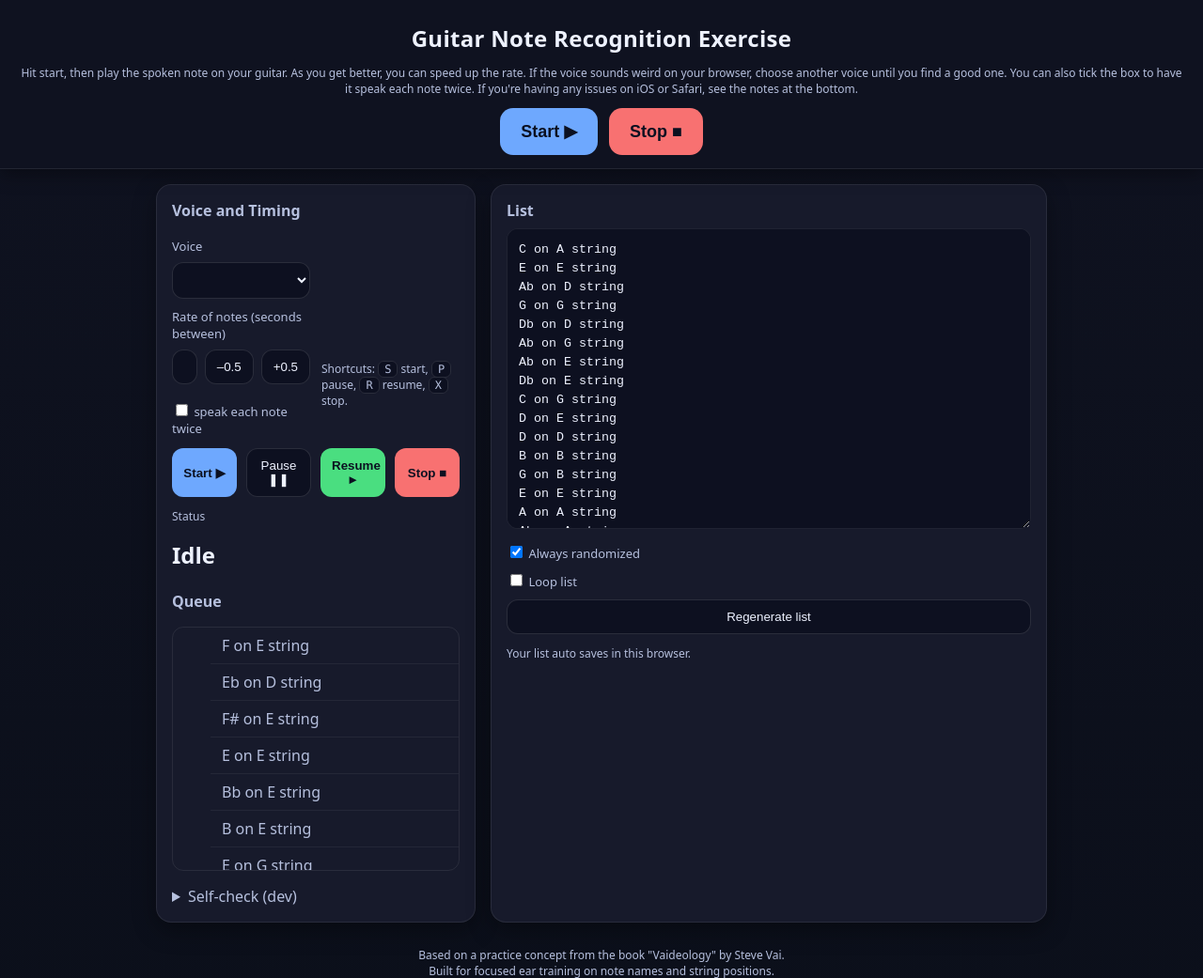
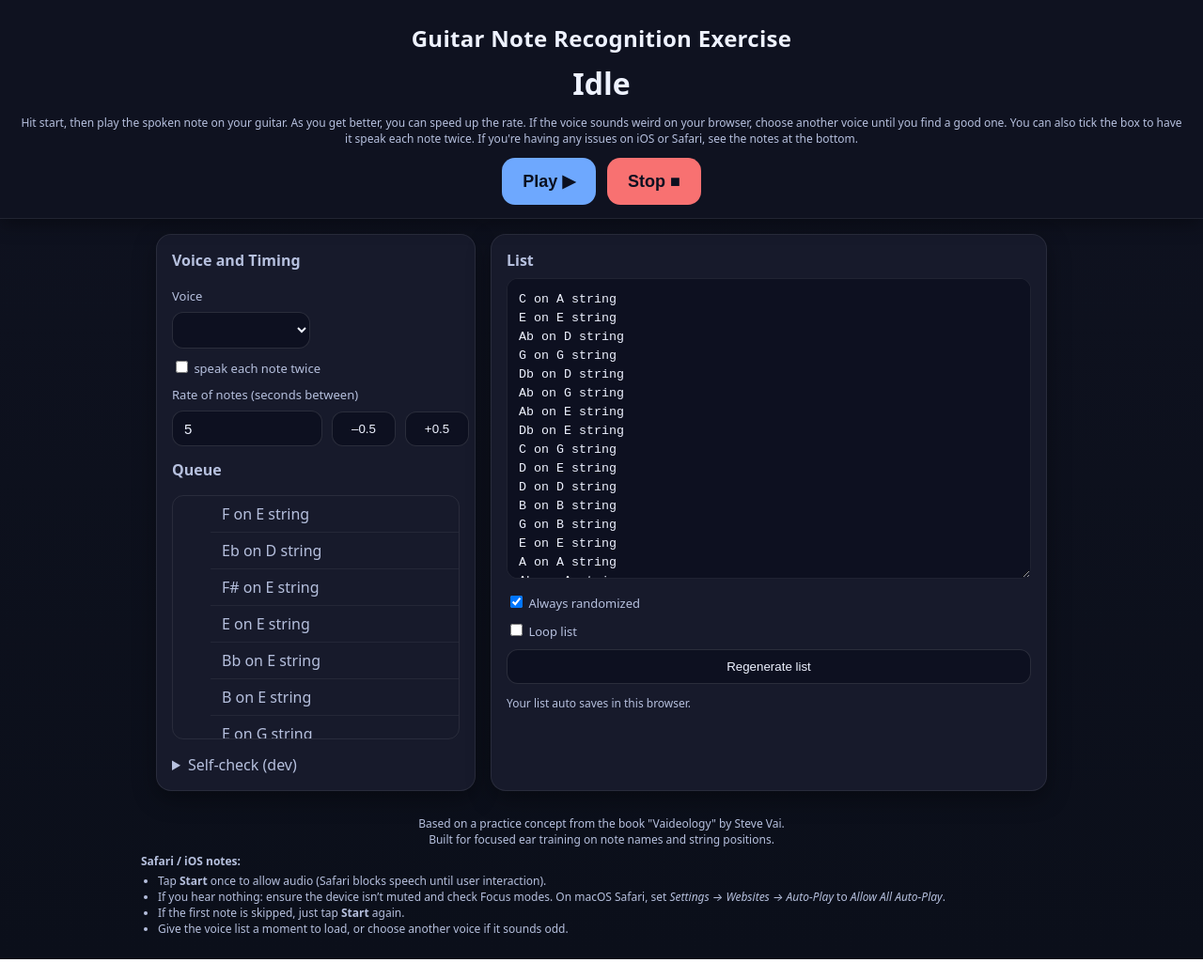
Before and after one commit to coreytree/guitar-note-trainer, a plain HTML site: page index.html in a window 1280 px wide. Shown: the top 1041 px of the page at 94% size. Drawn offline with Linux system fonts and the light colour scheme.

Commit message:
Add files via upload

```diff
--- a/index.html
+++ b/index.html
@@ -17,9 +17,8 @@
     label{ display:block; font-size:13px; color:var(--muted); margin-top:10px; }
     select,input[type="number"]{ width:100%; padding:10px 12px; border-radius:12px; border:1px solid rgba(255,255,255,0.12); background:#0d1020; color:var(--text); }
     .row{ display:grid; grid-template-columns:1fr 1fr; gap:12px; }
-    .controls{ display:grid; grid-template-columns:repeat(4,minmax(0,1fr)); gap:10px; margin-top:12px; }
     button{ padding:10px 12px; border-radius:12px; border:1px solid rgba(255,255,255,0.12); background:#0d1020; color:var(--text); cursor:pointer; }
-    button.primary{ background:var(--accent); color:#0b1020; border:none; font-weight:700; }
+    button.primary{ background:var(--accent); color:#0b1020; border:1px solid transparent; font-weight:700; box-shadow:none; }
     button.success{ background:var(--good); color:#0b1020; border:none; font-weight:700; }
     button.danger{ background:var(--danger); color:#0b1020; border:none; font-weight:700; }
     .stack{ display:grid; gap:8px; }
@@ -36,20 +35,23 @@
     .badge { padding:2px 8px; border-radius:999px; font-size:11px; display:inline-block; }
     .pass { background:#093; }
     .fail { background:#933; }
+    .status-top { font-size:32px; font-weight:900; margin:10px 0 4px; white-space:pre-wrap; }
     /* Hero controls under the headline */
     .hero-controls { display:flex; justify-content:center; gap:12px; margin:12px 0 6px; }
     .hero-controls .big { font-size:18px; font-weight:800; padding:14px 22px; border-radius:14px; }
     .hero-controls .big:active { transform: translateY(1px); }
-      @media (max-width: 720px) {
+    /* Rock-ish visuals */
+
+    button.primary{ background:var(--accent); color:#0b1020; border:none; font-weight:700; box-shadow: var(--accent-glow); }
+
+    .status-top { font-size:32px; font-weight:900; margin:10px 0 4px; white-space:pre-wrap; }
+
+
+
+    $1@media (max-width: 720px) {
       .hero-controls { flex-wrap: wrap; gap:10px; }
       .hero-controls .big { flex:1 1 140px; width:100%; }
       .app { grid-template-columns: 1fr; }
-      .hero-controls { flex-wrap: wrap; gap:10px; }
-      .hero-controls .big { flex:1 1 140px; width:100%; }
-      .app { grid-template-columns: 1fr; }
-      .card.vt { order: 1; }
-      .card.list { order: 2; }
-    }
       .card.vt { order: 1; }
       .card.list { order: 2; }
     }
@@ -58,13 +60,45 @@
 <body>
   <header>
     <h1>Guitar Note Recognition Exercise</h1>
+    <div id="status" class="status-top">Idle</div>
     <p class="mini">Hit start, then play the spoken note on your guitar. As you get better, you can speed up the rate. If the voice sounds weird on your browser, choose another voice until you find a good one. You can also tick the box to have it speak each note twice. If you're having any issues on iOS or Safari, see the notes at the bottom.</p>
     <div class="hero-controls">
-      <button id="startTop" class="primary big" aria-label="Start exercise">Start ▶</button>
+      <button id="startTop" class="primary big" aria-label="Play exercise">Play ▶</button>
       <button id="stopTop" class="danger big" aria-label="Stop exercise">Stop ■</button>
     </div>
   </header>
   <main class="app">
+    <section class="card vt">
+      <h2>Voice and Timing</h2>
+      <div class="row">
+        <div class="stack">
+          <label for="voice">Voice</label>
+          <select id="voice"></select>
+        </div>
+        <div class="stack"></div>
+      </div>
+      <label><input type="checkbox" id="repeatEach" /> speak each note twice</label>
+      <div class="row" style="grid-template-columns: 1fr;">
+        <div class="stack">
+          <label for="pauseSec">Rate of notes (seconds between)</label>
+          <div class="row" style="grid-template-columns: minmax(160px, 1fr) auto auto; gap:10px; align-items:center;">
+            <input id="pauseSec" type="number" min="0" value="5" step="0.1" style="height:38px; font-size:15px;" />
+            <button id="pauseDec" title="Decrease by 0.5" style="min-width:68px;">–0.5</button>
+            <button id="pauseInc" title="Increase by 0.5" style="min-width:68px;">+0.5</button>
+          </div>
+        </div>
+      </div>
+
+      <h2 style="margin-top:14px;">Queue</h2>
+      <ol id="queue" class="queue"></ol>
+
+      <details class="dev">
+        <summary>Self-check (dev)</summary>
+        <div id="testSummary" class="mini"></div>
+        <pre id="testLog"></pre>
+      </details>
+    </section>
+
     <section class="card list">
       <h2>List</h2>
       <textarea id="list" placeholder="Example:
@@ -74,59 +108,10 @@ C on D string
 ..."></textarea>
       <label><input type="checkbox" id="shuffle" checked /> Always randomized</label>
       <label><input type="checkbox" id="loop" /> Loop list</label>
-
       <div class="row" style="margin-top:10px; grid-template-columns:1fr;">
         <button id="regenBtn" class="warn">Regenerate list</button>
       </div>
       <p class="mini">Your list auto saves in this browser.</p>
-    </section>
-
-    <section class="card vt">
-      <h2>Voice and Timing</h2>
-      <div class="row">
-        <div class="stack">
-          <label for="voice">Voice</label>
-          <select id="voice"></select>
-        </div>
-        <div class="stack"></div>
-      </div>
-      <div class="row">
-        <div class="stack">
-          <label for="pauseSec">Rate of notes (seconds between)</label>
-          <div class="row" style="grid-template-columns: 1fr auto auto; gap:8px;">
-            <input id="pauseSec" type="number" min="0" value="5" step="0.1" />
-            <button id="pauseDec" title="Decrease by 0.5">–0.5</button>
-            <button id="pauseInc" title="Increase by 0.5">+0.5</button>
-          </div>
-          <label><input type="checkbox" id="repeatEach" /> speak each note twice</label>
-        </div>
-        <div class="stack">
-          <label>&nbsp;</label>
-          <div class="mini">Shortcuts: <span class="kbd">S</span> start, <span class="kbd">P</span> pause, <span class="kbd">R</span> resume, <span class="kbd">X</span> stop.</div>
-        </div>
-      </div>
-      </div>
-
-      <div class="controls">
-        <button id="start" class="primary">Start ▶</button>
-        <button id="pauseBtn">Pause ❚❚</button>
-        <button id="resumeBtn" class="success">Resume ►</button>
-        <button id="stopBtn" class="danger">Stop ■</button>
-      </div>
-
-      <div class="stack" style="margin-top:12px;">
-        <div class="mini">Status</div>
-        <div id="status" class="now">Idle</div>
-      </div>
-
-      <h2 style="margin-top:14px;">Queue</h2>
-      <ol id="queue" class="queue"></ol>
-
-      <details class="dev">
-        <summary>Self‑check (dev)</summary>
-        <div id="testSummary" class="mini"></div>
-        <pre id="testLog"></pre>
-      </details>
     </section>
   </main>
   <footer>
@@ -136,7 +121,7 @@ C on D string
       <strong>Safari / iOS notes:</strong>
       <ul class="mini" style="margin:4px 0 0 18px; padding:0;">
         <li>Tap <b>Start</b> once to allow audio (Safari blocks speech until user interaction).</li>
-      <li>If you hear nothing: ensure the device isn’t muted and check Focus modes. On macOS Safari, set <em>Settings → Websites → Auto‑Play</em> to <em>Allow All Auto‑Play</em>.</li>
+        <li>If you hear nothing: ensure the device isn’t muted and check Focus modes. On macOS Safari, set <em>Settings → Websites → Auto-Play</em> to <em>Allow All Auto-Play</em>.</li>
         <li>If the first note is skipped, just tap <b>Start</b> again.</li>
         <li>Give the voice list a moment to load, or choose another voice if it sounds odd.</li>
       </ul>
@@ -154,10 +139,6 @@ C on D string
     const queueEl = document.getElementById('queue');
     const statusEl = document.getElementById('status');
 
-    const startBtn = document.getElementById('start');
-    const pauseBtn = document.getElementById('pauseBtn');
-    const resumeBtn = document.getElementById('resumeBtn');
-    const stopBtn = document.getElementById('stopBtn');
     const regenBtn = document.getElementById('regenBtn');
     const shuffleEl = document.getElementById('shuffle');
     const startTop = document.getElementById('startTop');
@@ -213,7 +194,7 @@ C on D string
     }
 
     // Queue and player
-    let queue = []; let idx = -1; let speaking = false; let paused = false; let pendingTimer = null;
+    let queue = []; let idx = -1; let speaking = false; let paused = false; let pendingTimer = null; let repeatEcho = false;
 
     function buildQueue(){
       const lines = listEl.value.split(/\r?\n/).map(s=>s.trim()).filter(Boolean);
@@ -230,15 +211,12 @@ C on D string
       });
     }
 
-    // Robust speech formatter
+    // Speech formatter
     function formatSpeech(text){
       let t = text;
-      // Expand accidentals first (callbacks avoid editor backrefs)
       t = t.replace(/([A-G])[#♯]/g, (_m, p1) => p1 + ' sharp'); // F# => F sharp
       t = t.replace(/([A-G])[b♭]/g, (_m, p1) => p1 + ' flat');  // Bb => B flat
-      // Force leading bare "A" to be read as the letter (not the article)
-      // Applies to: "A flat", "A sharp", "A on …", or lone "A"
-      t = t.replace(/^A(?=\s|$)/, 'A.');
+      t = t.replace(/^A(?=\s|$)/, 'A.'); // force letter A
       return t;
     }
 
@@ -255,16 +233,19 @@ C on D string
     }
 
     async function playFrom(startIndex=0){
-      buildQueue(); if(!queue.length){ status('Nothing to read'); return; }
-      speaking = true; paused = false; idx = startIndex - 1; status('Starting');
+      buildQueue(); if(!queue.length){ status('Nothing to read'); updatePlayBtn(); return; }
+      speaking = true; paused = false; idx = startIndex - 1; status('Starting'); updatePlayBtn();
       while(speaking){
         idx++; if(idx >= queue.length){ if(loopEl.checked){ idx=0; } else { break; } }
-        renderQueue(); const line = queue[idx]; status(`Now: ${line}`);
+        renderQueue(); const line = queue[idx]; status(`Play: ${line}`);
         await speak(line); if(!speaking) break;
-        if(repeatEachEl.checked){ await sleep(200); await speak(line); }
         await waitForPause(); if(!speaking) break;
+        if(repeatEachEl.checked){
+          if(!repeatEcho){ repeatEcho = true; idx--; continue; }
+          else { repeatEcho = false; }
         }
-      status('Idle'); speaking=false; idx=-1; renderQueue();
+      }
+      status('Idle'); speaking=false; idx=-1; renderQueue(); updatePlayBtn();
     }
 
     function waitForPause(){
@@ -275,24 +256,31 @@ C on D string
     }
     function sleep(ms){ return new Promise(r=>setTimeout(r,ms)); }
     function shuffle(arr){ const a=arr.slice(); for(let i=a.length-1;i>0;i--){ const j=Math.floor(Math.random()*(i+1)); [a[i],a[j]]=[a[j],a[i]]; } return a; }
-    function status(t){ statusEl.textContent=t; }
+    function status(t){ statusEl.textContent = t; }
 
-    // Controls
-    startBtn.onclick = ()=>{ if(!speaking) playFrom(0); };
-    pauseBtn.onclick = ()=>{ if(speaking && !paused){ speechSynthesis.pause(); paused=true; status('Paused'); } };
-    resumeBtn.onclick = ()=>{ if(speaking && paused){ speechSynthesis.resume(); paused=false; status(`Resumed: ${queue[idx]||''}`); } };
+    // Header controls: Play/Pause toggle + Stop
+    function updatePlayBtn(){
+      if(!startTop) return;
+      const isPlaying = speaking && !paused;
+      startTop.textContent = isPlaying ? 'Pause ❚❚' : 'Play ▶';
+      startTop.setAttribute('aria-label', isPlaying ? 'Pause exercise' : 'Play exercise');
+    }
+    function togglePlay(){
+      if(!speaking){ playFrom(0); updatePlayBtn(); return; }
+      if(paused){ speechSynthesis.resume(); paused=false; status(`Resumed: ${queue[idx]||''}`); updatePlayBtn(); }
+      else { speechSynthesis.pause(); paused=true; status('Paused'); updatePlayBtn(); }
+    }
+    if (startTop) startTop.onclick = () => togglePlay();
+    if (stopTop)  stopTop.onclick  = () => safeStop();
+
     function safeStop(){
       speaking=false; paused=false; speechSynthesis.cancel();
       if(pendingTimer){ clearTimeout(pendingTimer); pendingTimer=null; }
-      status('Stopped');
+      status('Stopped'); updatePlayBtn();
     }
-    stopBtn.onclick = ()=> safeStop();
-    if (startTop) startTop.onclick = ()=>{ if(!speaking) playFrom(0); };
-    if (stopTop) stopTop.onclick = ()=> safeStop();
 
     // Autosave and rebuild
     listEl.addEventListener('input', ()=>{ saveList(); buildQueue(); });
-
     if (shuffleEl) shuffleEl.addEventListener('change', buildQueue);
 
     // Regenerate list button
@@ -311,14 +299,13 @@ C on D string
       pauseIncBtn.onclick = () => setPause(Number(pauseSecEl.value) + 0.5);
     }
 
-    // Shortcuts
+    // Shortcuts: Space/S = Play/Pause, X = Stop
     window.addEventListener('keydown', (e)=>{
-      if(e.target.closest('input, textarea, select')) return;
+      if(e.target.closest('input, textarea, select, button')) return;
+      if(e.code === 'Space'){ e.preventDefault(); togglePlay(); return; }
       const k=e.key.toLowerCase();
-      if(k==='s') startBtn.click();
-      if(k==='p') pauseBtn.click();
-      if(k==='r') resumeBtn.click();
-      if(k==='x') stopBtn.click();
+      if(k==='s'){ e.preventDefault(); togglePlay(); }
+      if(k==='x'){ e.preventDefault(); safeStop(); }
     });
 
     // Init: prepopulate with a randomized default list if none is saved
@@ -340,6 +327,7 @@ C on D string
       } catch(e) { /* noop */ }
     }
     buildQueue();
+    updatePlayBtn();
 
     // ====== Self-checks (non-intrusive) ======
     const testLog = document.getElementById('testLog');
@@ -349,28 +337,23 @@ C on D string
     (function runSelfChecks(){
       if(!testLog || !testSummary) return; // guard if section removed later
       const results = [];
-      // 1) formatSpeech sharps/flats and leading A
       const t1 = formatSpeech('F# on E string') === 'F sharp on E string'; results.push(t1); log(`${badge(t1)} F# -> F sharp`);
       const t2 = formatSpeech('G♭ on D string') === 'G flat on D string'; results.push(t2); log(`${badge(t2)} G♭ -> G flat`);
       const t3 = formatSpeech('Ab on E string').startsWith('A. flat on E string'); results.push(t3); log(`${badge(t3)} Ab -> A. flat (forces letter A)`);
       const t4 = formatSpeech('A on B string').startsWith('A. on B string'); results.push(t4); log(`${badge(t4)} A on … -> A. on …`);
-      // 2) newline splitting
       const raw = 'A on E string\r\nBb on A string\nC# on D string';
       const parts = raw.split(/\r?\n/).map(s=>s.trim()).filter(Boolean);
       const t5 = parts.length === 3 && parts[1] === 'Bb on A string'; results.push(t5); log(`${badge(t5)} split /\\r?\\n/ handles CRLF + LF`);
-      // 3) randomization (non-deterministic): check for at least 1 different order in 10 builds
       const origSaved = listEl.value;
       listEl.value = 'A on E string\nBb on A string\nC# on D string';
       let different = false; let last = null;
       for(let i=0;i<10;i++){ buildQueue(); const cur = queue.join('|'); if(last && cur!==last) { different = true; break; } last = cur; }
       const t6 = different; results.push(t6); log(`${badge(t6)} buildQueue randomizes order`);
-      // 4) default list generator returns many lines and proper \n
       const sample = generateDefaultList();
       const lines = sample.split(/\r?\n/);
       const t7 = typeof sample === 'string' && lines.length >= 60; results.push(t7); log(`${badge(t7)} default list length ok (${lines.length} lines)`);
-      const t8 = sample.indexOf('\r') === -1; results.push(t8); log(`${badge(t8)} default list uses \n only (no CR)`);
-      testSummary.innerHTML = `${results.every(Boolean) ? 'All self‑checks passed' : 'Some checks failed'} (${results.filter(Boolean).length}/${results.length})`;
-      // restore the user's list
+      const t8 = sample.indexOf('\r') === -1; results.push(t8); log(`${badge(t8)} default list uses \\n only (no CR)`);
+      testSummary.innerHTML = `${results.every(Boolean) ? 'All self-checks passed' : 'Some checks failed'} (${results.filter(Boolean).length}/${results.length})`;
       listEl.value = origSaved; buildQueue();
     })();
   </script>
```
Lines whose indentation alone changed are shown as unchanged.
